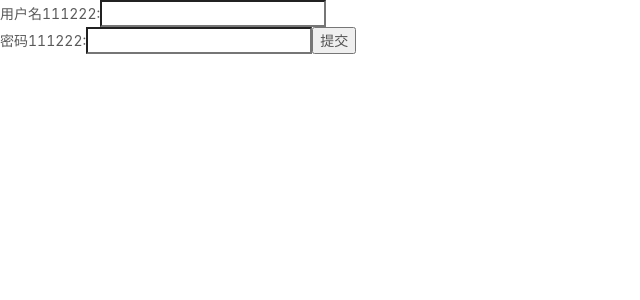
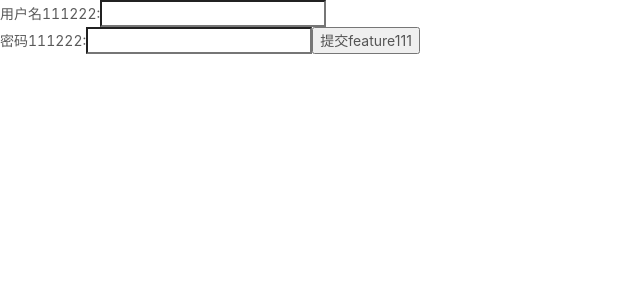
Before and after one commit to bens1320/test1, a Vue app: page / in a window 1280 px wide. Shown: the top 300 px of the page, without its empty margins (0-640 px from the left). Built offline with nearby package versions, Linux system fonts and the light colour scheme.

Commit message:
feature1 add feature1

```diff
--- a/src/App.vue
+++ b/src/App.vue
@@ -10,7 +10,7 @@
             <span>密码111222:</span>
             <input type="password" v-model="user.password">
         </label>
-        <button>提交</button>
+        <button>提交feature111</button>
     </form>
 </template>
 
```
